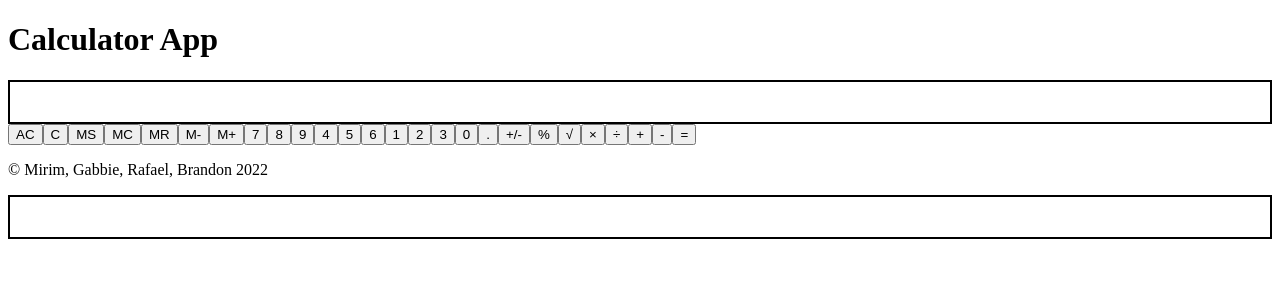
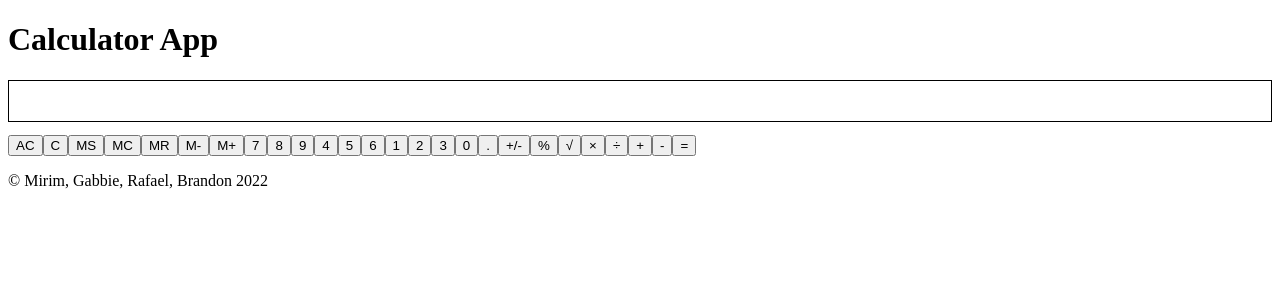
Before and after one commit to gbads/calculator-app, a React (Create React App) app: page / in a window 1280 px wide. Shown: the top 300 px of the page. Built offline with nearby package versions, Linux system fonts and the light colour scheme.

Commit message:
Fixed second bounding box

```diff
--- a/src/App.js
+++ b/src/App.js
@@ -12,9 +12,10 @@ function App() {
   return (
     <div className="App">
       <Header title="Calculator App"/>
+      {/* Add <Screen /> here if needed, was duplicating bounding box */}
       <Main />
       <Footer author={calcApp.authors} />
-      <Screen />
+
     </div>
   );
 }
--- a/src/components/Main.js
+++ b/src/components/Main.js
@@ -14,6 +14,14 @@ const Main = () => {
         setBtnCalc(`${btnCalc}${value}`);
         break;
       case "operator":
+        setScreen(`${btnCalc} ${type}`);
+        setBtnCalc(`${btnCalc}${value}`);
+        break;
+      case "decimal":
+        setScreen(`${btnCalc} ${type}`);
+        setBtnCalc(`${btnCalc}${value}`);
+        break;
+      case "sign":
         setScreen(`${btnCalc} ${type}`);
         setBtnCalc(`${btnCalc}${value}`);
         break;
--- a/src/components/Screen.js
+++ b/src/components/Screen.js
@@ -3,7 +3,7 @@ import React from 'react';
 
 const Screen = (display) => {
   return (
-    <div style={{ minHeight:'40px', border:'2px solid black'}}>{display.textToDisplay}</div>
+    <div style={{ minHeight:'40px', border:'1px solid black', marginBottom:'13px'}}>{display.textToDisplay}</div>
   )
 }
 
```
